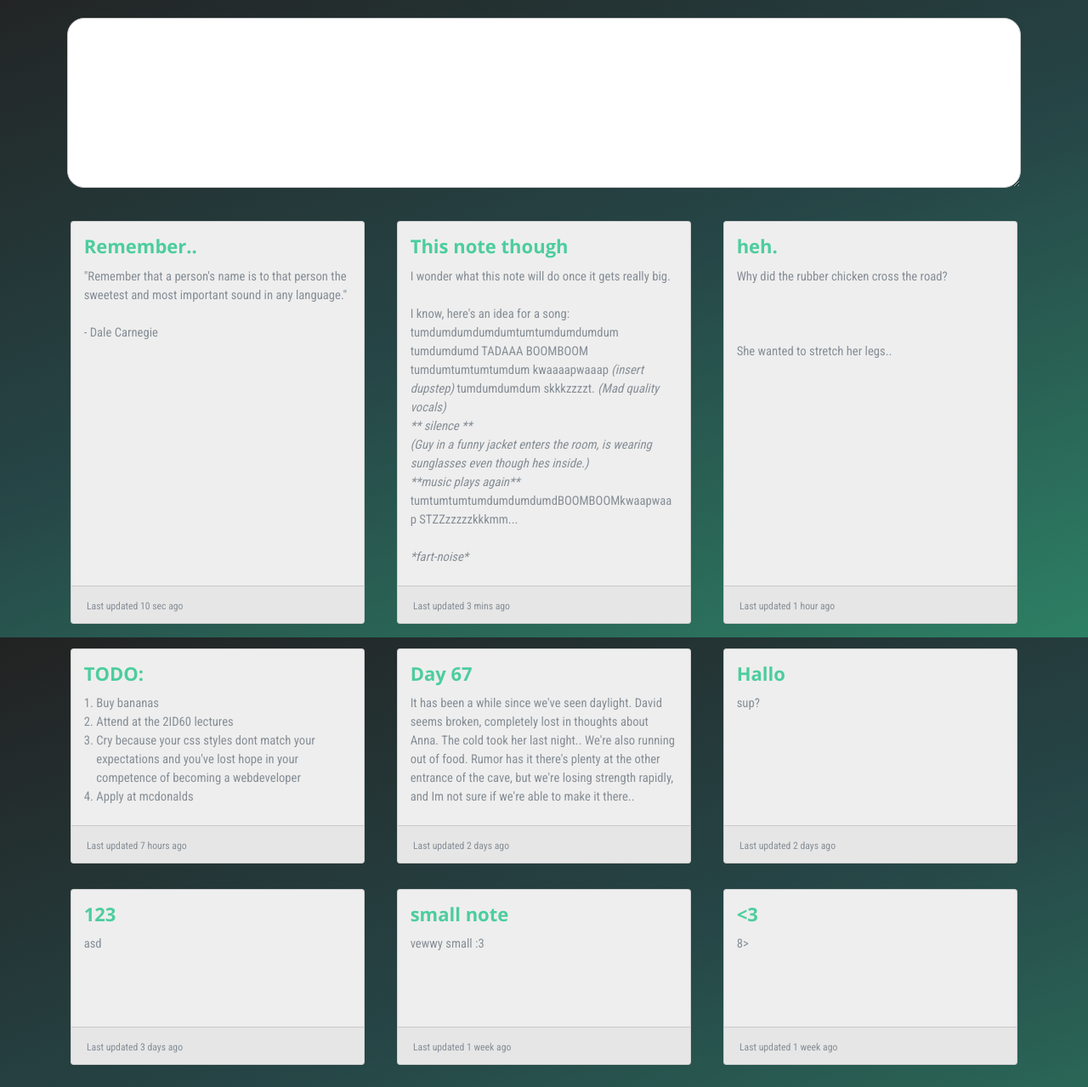
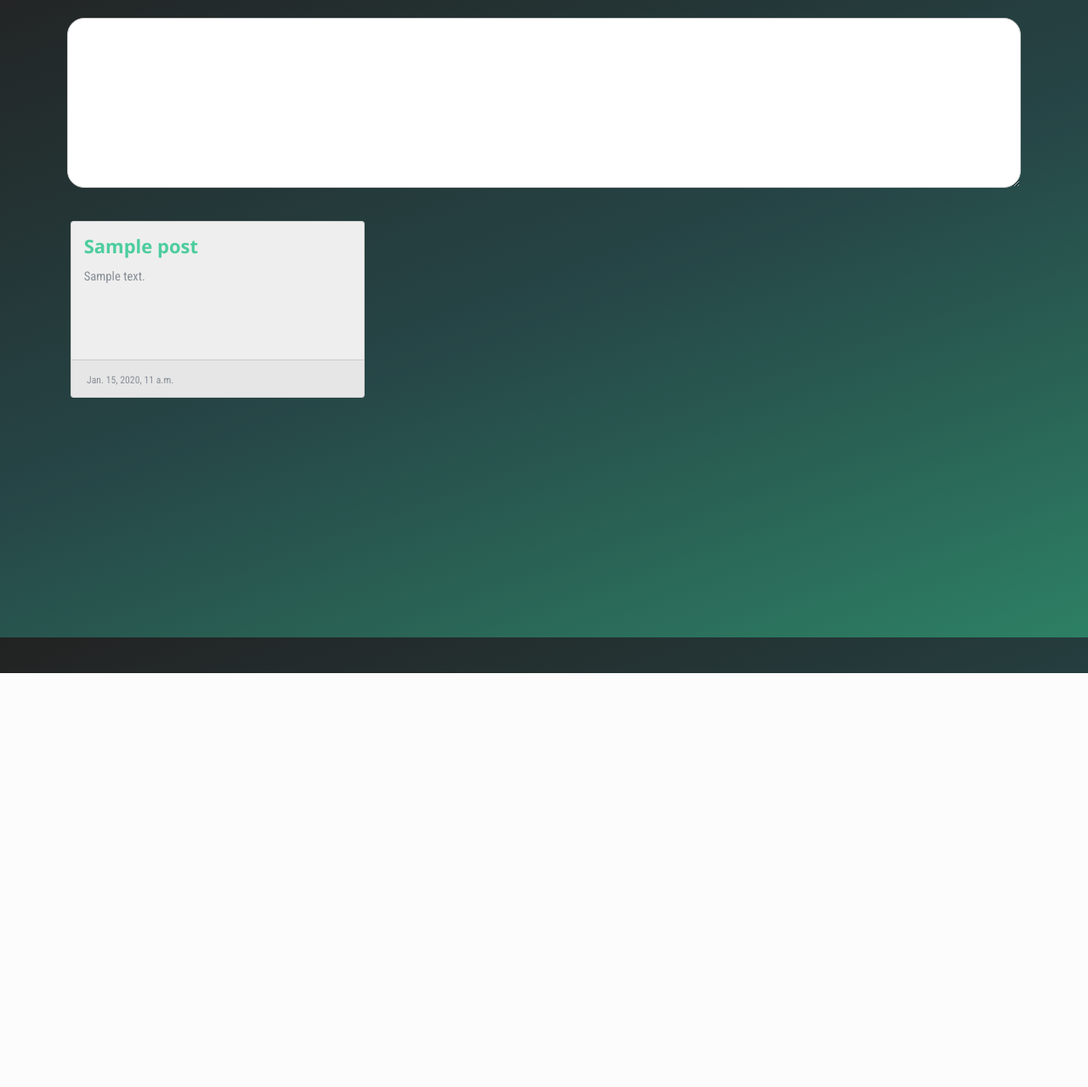
Before and after one commit to Smudgy/2ID60A2, a Django app: template blog/templates/floathub/explore.html in a window 1280 px wide. Shown: the part 50-1329 px from the top of the page at 85% size. After the commit the page ends 842 px from the top, so only its background shows below. Run offline with Django 3.2, Linux system fonts and the light colour scheme; the template is opened without the code that fills it: values that come from a table or form of the project are taken from there, others are empty; tables that the repository leaves empty hold one stand-in row (values such as "Sample post"); some libraries are stand-ins or nearby versions.

Commit message:
modified templates and html

```diff
--- a/blog/templates/floathub/explore.html
+++ b/blog/templates/floathub/explore.html
@@ -83,105 +83,19 @@
       </textarea>
       <div class="row bottom-buffer">
 
+        {% for post in posts %}
             <div class="col-lg-4 col-sm-6 top-buffer">
               <div class="card text-muted m-1">
                 <div class="card-block">
-              <h4 class="card-title">Remember..</h4>
-              <p class="card-text">"Remember that a person's name is to that person the sweetest and most important sound in any language."<br/><br/> - Dale Carnegie</p>
+                  <h4 class="card-title">{{ post.title }}</h4>
+                  <p class="card-text">{{ post.text|linebreaksbr }}</p>
                   <div class="card-footer">
-                <small class="text-muted">Last updated 10 sec ago</small>
+                    <small class="text-muted">{{ post.published_date }}</small>
                   </div>
                 </div>
               </div>
             </div>
-        <div class="col-lg-4 col-sm-6 top-buffer">
-          <div class="card text-muted m-1">
-            <div class="card-block">
-              <h4 class="card-title">This note though</h4>
-              <p class="card-text">I wonder what this note will do once it gets really big.<br/> <br/>I know, here's an idea for a song: tumdumdumdumdumtumtumdumdumdum tumdumdumd TADAAA BOOMBOOM tumdumtumtumtumdum kwaaaapwaaap <i>(insert dupstep)</i> tumdumdumdum skkkzzzzt. <i>(Mad quality vocals) <br/> ** silence ** <br/> (Guy in a funny jacket enters the room, is wearing sunglasses even though hes inside.)<br/> **music plays again**</i><br/> tumtumtumtumdumdumdumdBOOMBOOMkwaapwaap STZZzzzzzkkkmm...<br/><br/><i>*fart-noise*</i></p>
-              <div class="card-footer">
-                <small class="text-muted">Last updated 3 mins ago</small>
-              </div>
-            </div>
-          </div>
-        </div>
-        <div class="col-lg-4 col-sm-6 top-buffer">
-          <div class="card text-muted m-1">
-            <div class="card-block">
-              <h4 class="card-title">heh. </h4>
-              <p class="card-text">Why did the rubber chicken cross the road? <br/><br/><br/><br/> She wanted to stretch her legs.. </p>
-              <div class="card-footer">
-                <small class="text-muted">Last updated 1 hour ago</small>
-              </div>
-            </div>
-          </div>
-        </div>
-        <div class="col-lg-4 col-sm-6 top-buffer">
-          <div class="card text-muted m-1">
-            <div class="card-block">
-              <h4 class="card-title">TODO:</h4>
-              <ol class="card-text ml-3"><li>Buy bananas</li><li>Attend at the 2ID60 lectures</li><li>Cry because your css styles dont match your expectations and you've lost hope in your competence of becoming a webdeveloper</li><li>Apply at mcdonalds</li></ol>
-              <div class="card-footer">
-                <small class="text-muted">Last updated 7 hours ago</small>
-              </div>
-            </div>
-          </div>
-        </div>
-        <div class="col-lg-4 col-sm-6 top-buffer">
-          <div class="card text-muted m-1">
-            <div class="card-block">
-              <h4 class="card-title">Day 67</h4>
-              <p class="card-text">It has been a while since we've seen daylight. David seems broken, completely lost in thoughts about Anna. The cold took her last night.. We're also running out of food. Rumor has it there's plenty at the other entrance of the cave, but we're losing strength rapidly, and Im not sure if we're able to make it there..</p>
-              <div class="card-footer">
-                <small class="text-muted">Last updated 2 days ago</small>
-              </div>
-            </div>
-          </div>
-        </div>
-        <div class="col-lg-4 col-sm-6 top-buffer">
-          <div class="card text-muted m-1">
-            <div class="card-block">
-              <h4 class="card-title">Hallo</h4>
-              <p class="card-text">sup?</p>
-              <div class="card-footer">
-                <small class="text-muted">Last updated 2 days ago</small>
-              </div>
-            </div>
-          </div>
-        </div>
-        <div class="col-lg-4 col-sm-6 top-buffer">
-          <div class="card text-muted m-1">
-            <div class="card-block">
-              <h4 class="card-title">123</h4>
-              <p class="card-text">asd</p>
-              <div class="card-footer">
-                <small class="text-muted">Last updated 3 days ago</small>
-              </div>
-            </div>
-          </div>
-        </div>
-        <div class="col-lg-4 col-sm-6 top-buffer">
-          <div class="card text-muted m-1">
-            <div class="card-block">
-              <h4 class="card-title">small note</h4>
-              <p class="card-text">vewwy small :3</p>
-              <div class="card-footer">
-                <small class="text-muted">Last updated 1 week ago</small>
-              </div>
-            </div>
-          </div>
-        </div>
-        <div class="col-lg-4 col-sm-6 top-buffer">
-          <div class="card text-muted m-1">
-            <div class="card-block">
-              <h4 class="card-title"><3</h4>
-              <p class="card-text">8></p>
-              <div class="card-footer">
-                <small class="text-muted">Last updated 1 week ago</small>
-              </div>
-            </div>
-          </div>
-        </div>
+        {% endfor %}
 
       </div>
     </div>
--- a/blog/views.py
+++ b/blog/views.py
@@ -1,5 +1,8 @@
 from django.shortcuts import render
+from django.utils import timezone
+from .models import Post
 
 # Create your views here.
 def post_list(request):
-    return render(request, 'floathub/explore.html')
+    posts = Post.objects.filter(published_date__lte=timezone.now()).order_by('published_date')
+    return render(request, 'floathub/explore.html', {'posts': posts})
```
Also changed, not shown: blog/templates/floathub/post_list.html (+10 -2 lines). Lines whose indentation alone changed are shown as unchanged.
